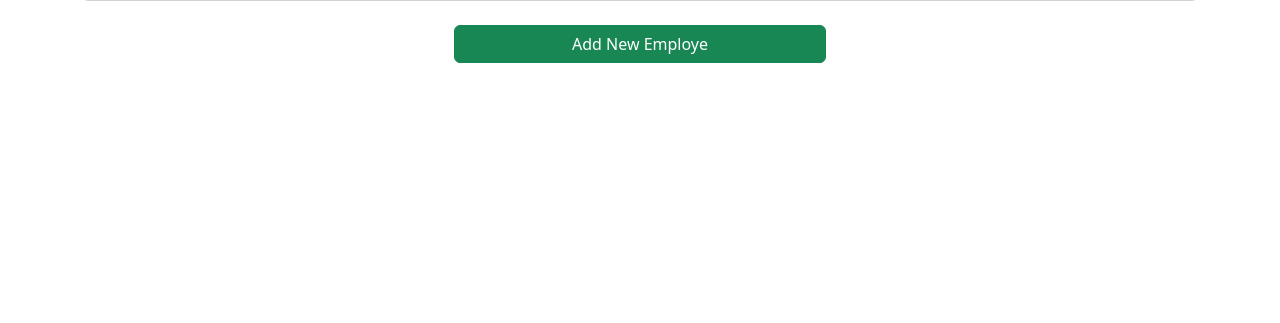
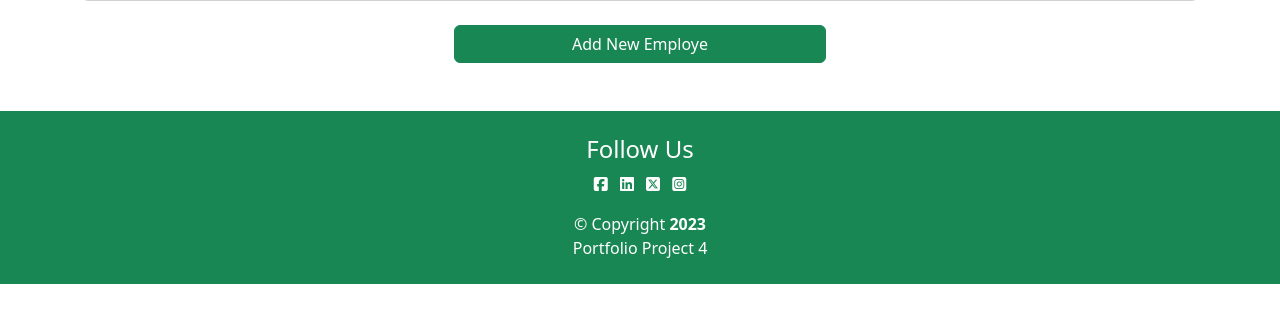
Before and after one commit to Dayasuvagiya/Happy-health, a Django app: page /employe/home/ in a window 1280 px wide. Shown: the part 290-613 px from the top of the page. Run offline with Django 4.2, Linux system fonts and the light colour scheme; data that the repository does not hold is empty; some libraries are stand-ins or nearby versions.

Commit message:
Added footer section

```diff
--- a/templates/employe/add_employe.html
+++ b/templates/employe/add_employe.html
@@ -89,9 +89,7 @@
       </div>
     </div>
 
-
-
-
+    {% include 'employe/footer.html' %}
     <script src="https://cdn.jsdelivr.net/npm/bootstrap@5.3.1/dist/js/bootstrap.bundle.min.js" integrity="sha384-HwwvtgBNo3bZJJLYd8oVXjrBZt8cqVSpeBNS5n7C8IVInixGAoxmnlMuBnhbgrkm" crossorigin="anonymous"></script>
 </body>
 </html>
--- a/templates/employe/contact.html
+++ b/templates/employe/contact.html
@@ -33,7 +33,7 @@
             </div>
         </div>
     </div>
-
+    {% include 'employe/footer.html' %}
     <script src="https://cdn.jsdelivr.net/npm/bootstrap@5.3.1/dist/js/bootstrap.bundle.min.js" integrity="sha384-HwwvtgBNo3bZJJLYd8oVXjrBZt8cqVSpeBNS5n7C8IVInixGAoxmnlMuBnhbgrkm" crossorigin="anonymous"></script>
   </body>
 </html>
--- /dev/null
+++ b/templates/employe/footer.html
@@ -0,0 +1,46 @@
+<footer class="bg-success text-white text-center py-4 mt-5">
+    <div class="container">
+        <div class="row">
+            <div class="col-md-12">
+                <h4>Follow Us</h4>
+                <ul class="list-inline">
+                    <li class="list-inline-item">
+                        <a href="#" target="_blank" class="text-white">
+                            <i class="fa-brands fa-square-facebook"></i>
+                        </a>
+                    </li>
+                    <li class="list-inline-item">
+                        <a href="#" target="_blank" class="text-white">
+                            <i class="fa-brands fa-linkedin"></i>
+                        </a>
+                    </li>
+                    <li class="list-inline-item">
+                        <a href="#" target="_blank" class="text-white">
+                            <i class="fa-brands fa-square-x-twitter"></i>
+                        </a>
+                    </li>
+                    <li class="list-inline-item">
+                        <a href="#" target="_blank" class="text-white">
+                            <i class="fa-brands fa-square-instagram"></i>
+                        </a>
+                    </li>
+                </ul>
+            </div>
+        </div>
+
+        <div class="footer-legal text-center position-relative">
+            <div class="container">
+                <div class="copyright">
+                    &copy; Copyright <strong><span>2023</span></strong>
+                </div>
+                <div class="credits">
+                    Portfolio Project 4
+                </div>
+            </div>
+        </div>
+    </div>
+</footer>
+<script src="https://kit.fontawesome.com/670bc76ec2.js" crossorigin="anonymous"></script>
+<script src="https://cdn.jsdelivr.net/npm/bootstrap@5.3.0/dist/js/bootstrap.bundle.min.js"></script>
+</body>
+</html>
--- a/templates/employe/home.html
+++ b/templates/employe/home.html
@@ -54,10 +54,14 @@
             </div>
         </div>
         <div class="d-grid col-4 mx-auto mt-4">
-            <a class="btn btn-success" href="/employe/add_employe.html/" role="button">Add New Employe</a>
+            <a class="btn btn-success" href="/employe/add_employe.html/" role="button">
+                Add New Employe</a>
         </div>
 
     </div>
+
+    {% include 'employe/footer.html' %}
+
     <script src="https://cdn.jsdelivr.net/npm/bootstrap@5.3.1/dist/js/bootstrap.bundle.min.js" integrity="sha384-HwwvtgBNo3bZJJLYd8oVXjrBZt8cqVSpeBNS5n7C8IVInixGAoxmnlMuBnhbgrkm" crossorigin="anonymous"></script>
   </body>
 </html>
--- a/templates/employe/update_employe.html
+++ b/templates/employe/update_employe.html
@@ -94,9 +94,7 @@
       </div>
     </div>
 
-
-
-
+    {% include 'employe/footer.html' %}
     <script src="https://cdn.jsdelivr.net/npm/bootstrap@5.3.1/dist/js/bootstrap.bundle.min.js" integrity="sha384-HwwvtgBNo3bZJJLYd8oVXjrBZt8cqVSpeBNS5n7C8IVInixGAoxmnlMuBnhbgrkm" crossorigin="anonymous"></script>
 </body>
 </html>
```
